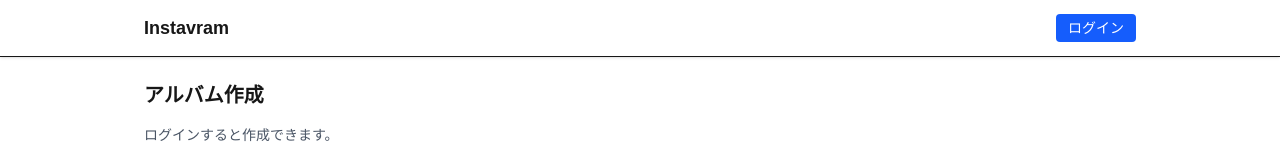
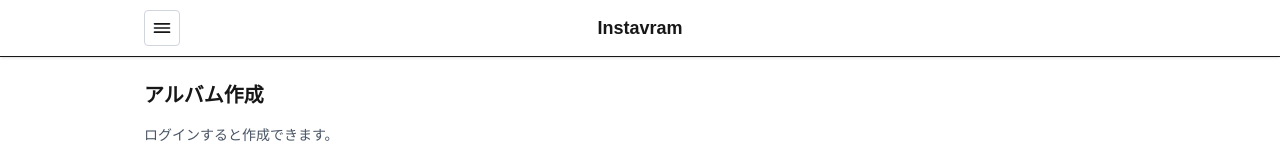
Before and after one commit to bardblue0821/instavram, a Next.js app: page /album/new in a window 1280 px wide. Shown: the top 160 px of the page. Built offline with nearby package versions, Linux system fonts and the light colour scheme; no server answers.

Commit message:
ヘッダーのメニューをハンバーガーメニューに統一

```diff
--- a/components/Header.tsx
+++ b/components/Header.tsx
@@ -4,43 +4,83 @@ import { useRouter } from 'next/navigation';
 import { useAuthUser } from '../lib/hooks/useAuthUser';
 import { auth } from '../lib/firebase';
 import { signOut } from 'firebase/auth';
-import React from 'react';
+import React, { useState } from 'react';
 
 export default function Header() {
   const { user, loading } = useAuthUser();
   const router = useRouter();
+  const [open, setOpen] = useState(false);
 
   async function handleLogout() {
     await signOut(auth);
     router.push('/login');
+    setOpen(false);
   }
+
+  function toggleMenu() {
+    setOpen(o => !o);
+  }
+
+  function closeMenu() { setOpen(false); }
 
   return (
     <nav className="sticky top-0 bg-white border-b z-50 shadow-sm">
-      <div className="max-w-5xl mx-auto flex items-center gap-4 px-4 h-14">
+      <div className="max-w-5xl mx-auto h-14 flex items-center justify-center relative px-4">
+        {/* ハンバーガー 左配置 */}
+        <button
+          aria-label="メニュー"
+          aria-expanded={open}
+          onClick={toggleMenu}
+          className="absolute left-4 inline-flex items-center justify-center w-9 h-9 rounded hover:bg-gray-100 border border-gray-300"
+        >
+          <span className="sr-only">メニュー</span>
+          <svg width="20" height="20" viewBox="0 0 24 24" fill="none" stroke="currentColor" strokeWidth="2" strokeLinecap="round" strokeLinejoin="round">
+            <line x1="3" y1="7" x2="21" y2="7" />
+            <line x1="3" y1="12" x2="21" y2="12" />
+            <line x1="3" y1="17" x2="21" y2="17" />
+          </svg>
+        </button>
+        {/* ブランド中央配置 */}
         <Link href="/" className="font-semibold text-lg" aria-label="トップへ">Instavram</Link>
-        <div className="ml-auto flex items-center gap-3">
-          {loading && <span className="text-sm text-gray-500">読み込み中...</span>}
+        {open && (
+          <div
+            className="absolute top-14 left-4 w-56 bg-white border border-gray-200 rounded shadow-lg py-2 animate-fadeIn"
+            role="menu"
+          >
+            {loading && (
+              <p className="px-4 py-2 text-sm text-gray-500" role="status">読み込み中...</p>
+            )}
             {!loading && user && (
               <>
-              <Link href={`/user/${user.uid}`} className="text-sm text-gray-700 hover:underline" aria-label="プロフィール">{user.displayName || 'ユーザー'}</Link>
                 <Link
                   href="/album/new"
-                className="text-sm bg-blue-600 text-white px-3 py-1 rounded hover:bg-blue-700"
+                  onClick={closeMenu}
+                  className="block px-4 py-2 text-sm text-gray-700 hover:bg-gray-50"
+                  role="menuitem"
                 >アルバム作成</Link>
+                <Link
+                  href={`/user/${user.uid}`}
+                  onClick={closeMenu}
+                  className="block px-4 py-2 text-sm text-gray-700 hover:bg-gray-50"
+                  role="menuitem"
+                >プロフィール</Link>
                 <button
                   onClick={handleLogout}
-                className="text-sm border rounded px-3 py-1 hover:bg-gray-50"
+                  className="w-full text-left px-4 py-2 text-sm text-gray-700 hover:bg-gray-50"
+                  role="menuitem"
                 >ログアウト</button>
               </>
             )}
             {!loading && !user && (
               <Link
                 href="/login"
-              className="text-sm bg-blue-600 text-white px-3 py-1 rounded hover:bg-blue-700"
+                onClick={closeMenu}
+                className="block px-4 py-2 text-sm text-gray-700 hover:bg-gray-50"
+                role="menuitem"
               >ログイン</Link>
             )}
           </div>
+        )}
       </div>
     </nav>
   );
```
Lines whose indentation alone changed are shown as unchanged.
